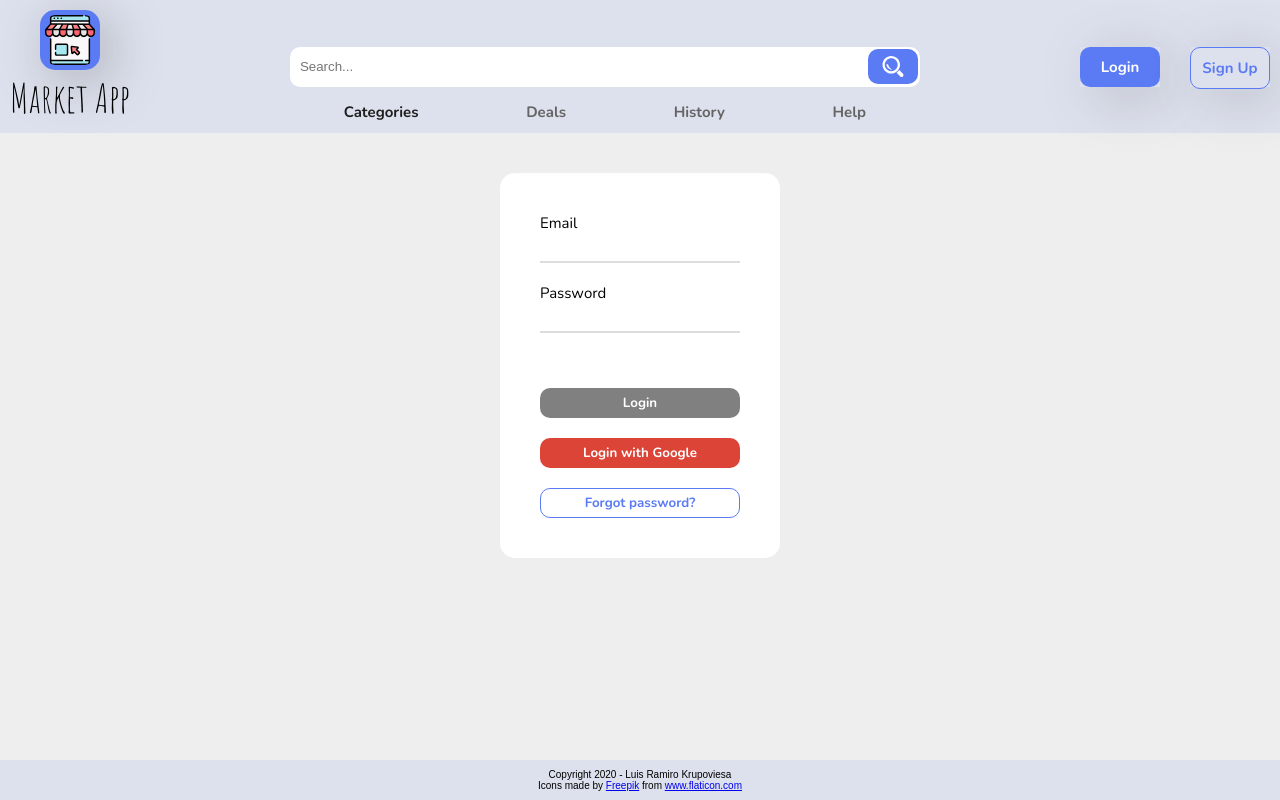
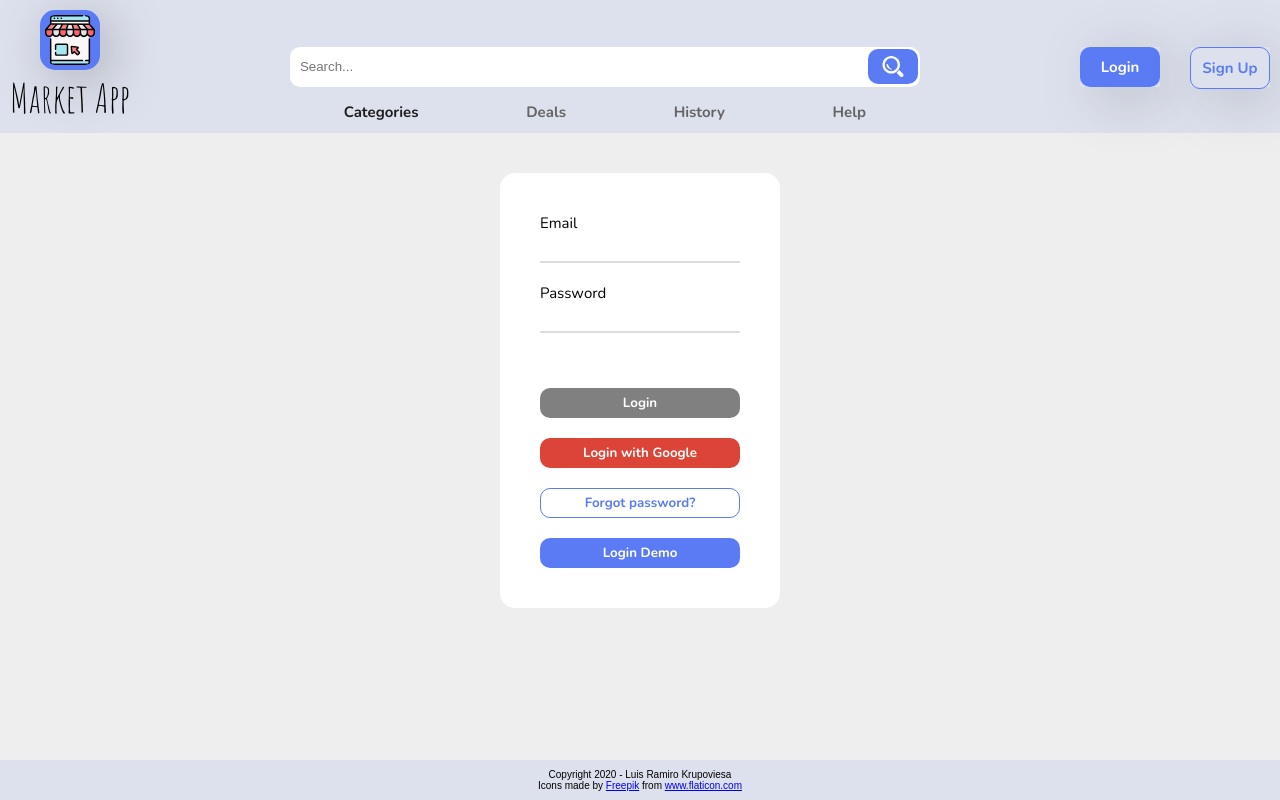
Before and after one commit to ramirok/market-app-frontend, a React (Create React App) app: page /auth/login in a window 1280 px wide. Built offline with nearby package versions, Linux system fonts and the light colour scheme.

Commit message:
added demo login

```diff
--- a/src/component/FormContainer/LoginForm/LoginForm.js
+++ b/src/component/FormContainer/LoginForm/LoginForm.js
@@ -42,7 +42,12 @@ const LoginForm = () => {
     setMessage(response.message);
     response.succeed && history.push("/");
   };
-
+  const submitLoginDemo = async () => {
+    // if login succeeds, redirects to "/"
+    const response = await handleLogin("fortesting@testing.com", "fortesting1");
+    setMessage(response.message);
+    response.succeed && history.push("/");
+  };
   return (
     <FormContainer>
       <Input {...email} label="Email" />
@@ -84,6 +89,8 @@ const LoginForm = () => {
       >
         Forgot password?
       </Button>
+      <br style={{ marginBottom: "3rem" }} />
+      <Button onClick={submitLoginDemo}>Login Demo</Button>
     </FormContainer>
   );
 };
--- a/src/containers/Checkout/Checkuout.js
+++ b/src/containers/Checkout/Checkuout.js
@@ -128,6 +128,12 @@ const Checkout = () => {
         <Spinner />
       </div>
 
+      <div style={{ borderBottom: "1px solid #cccccc", marginBottom: "1rem" }}>
+        <p>Demo Paypal Account:</p>
+        <p style={{ color: "red" }}>mkbuy@personal.example.com</p>
+        <p style={{ color: "red" }}>pass: marketappbuy</p>
+      </div>
+
       <div id="summary-container" style={{ display: "none" }}>
         <h3 style={{ marginBottom: "1rem" }}>Checkout summary</h3>
 
```
Also changed, not shown: 1 other file (tests, documents, lock files or other folders).
